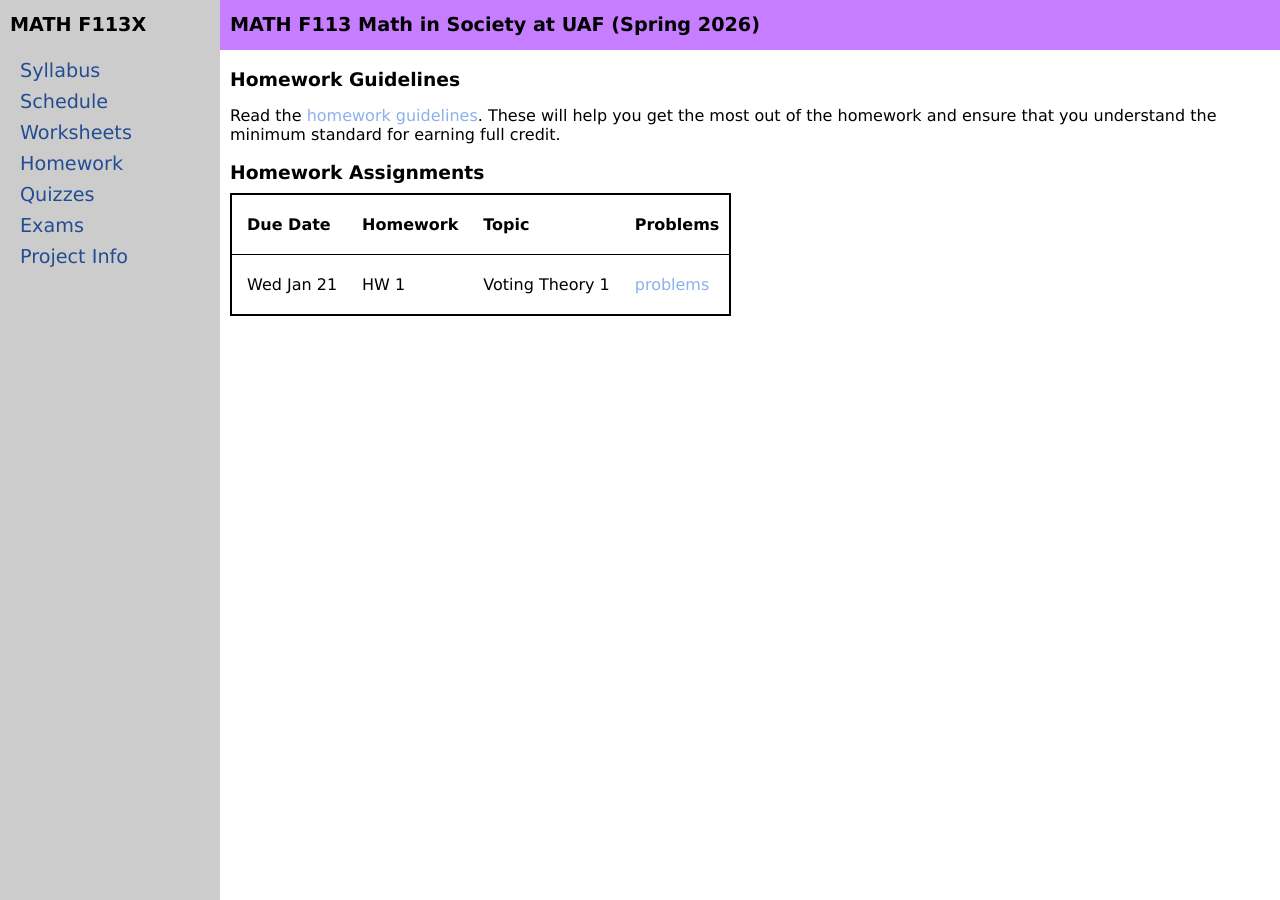
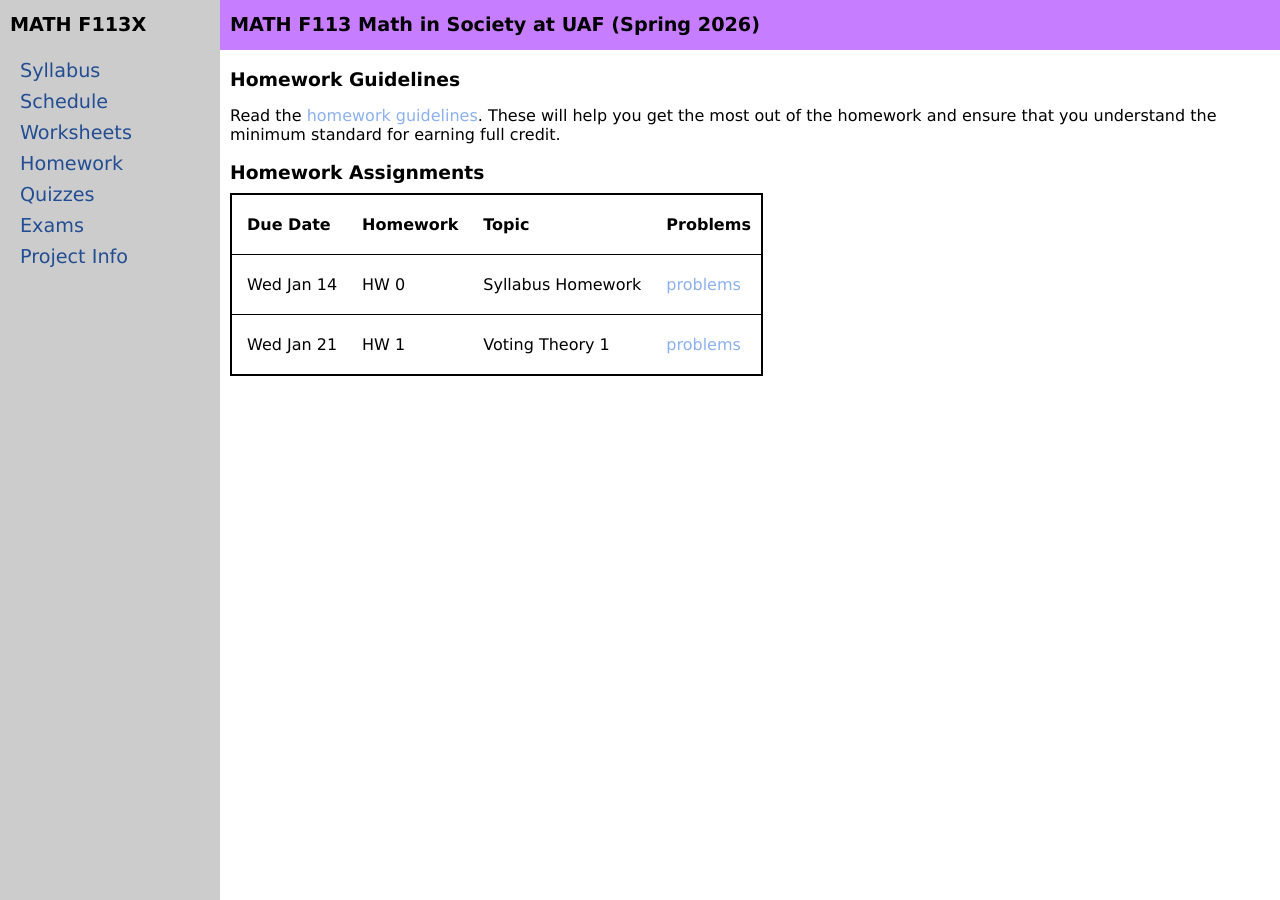
Before and after one commit to uaf-math/math113, a Jekyll site: the page built from homework.md, in a window 1280 px wide. Built offline with Jekyll 4.4.1, drawn with Linux system fonts in a browser that asks for light colours.

Commit message:
Update homework.yml

```diff
--- a/_data/homework.yml
+++ b/_data/homework.yml
@@ -1,6 +1,10 @@
 semester: Spring 2026
 home: assets/homework/S26
 homeworks:
+- due: Wed Jan 14
+  number: HW 0
+  topic: Syllabus Homework
+  problems: M113S26_syl_activity.pdf
 - due: Wed Jan 21
   number: HW 1
   topic: Voting Theory 1
```
